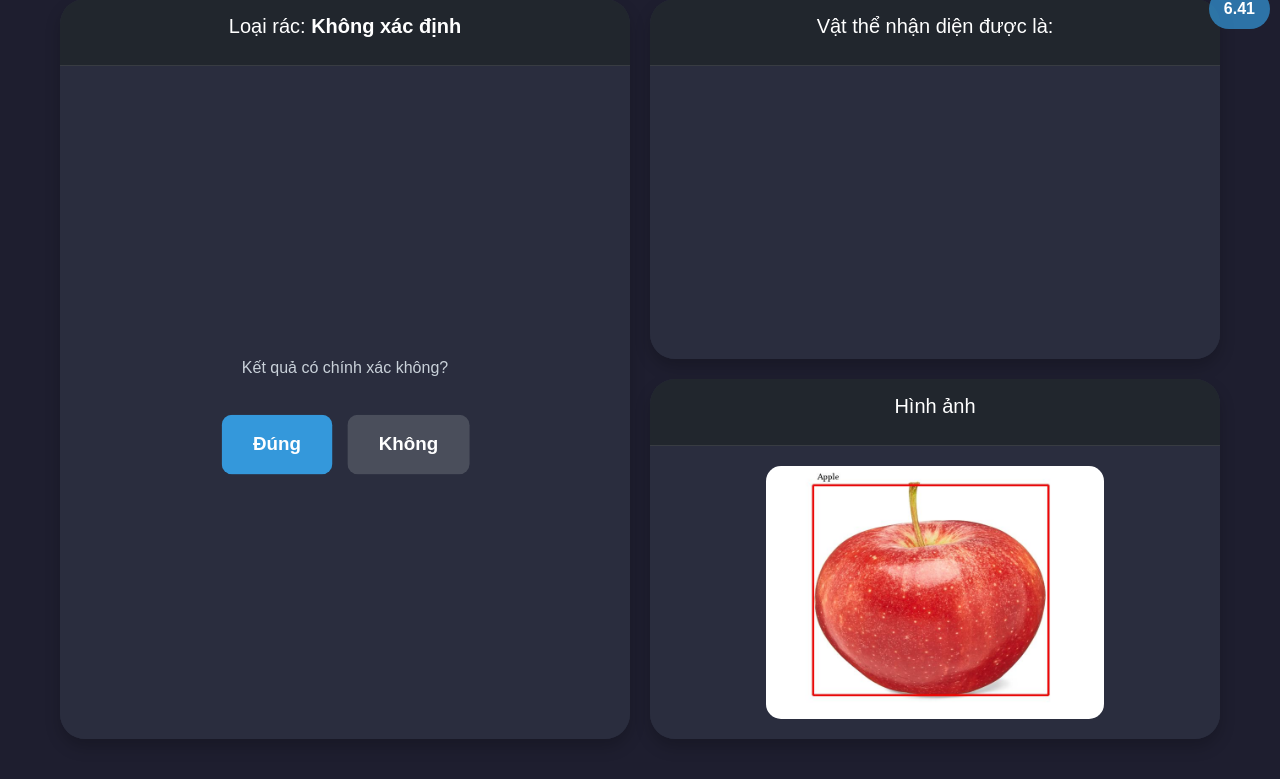
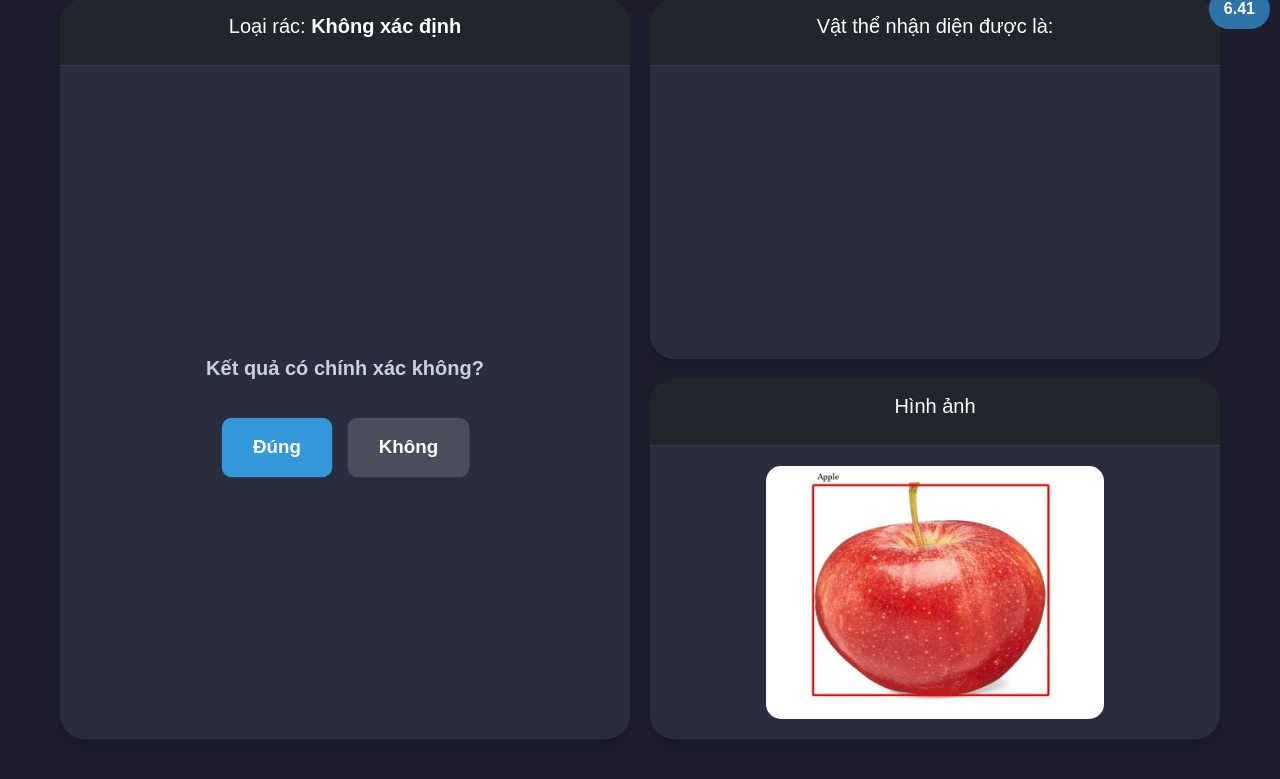
Before and after one commit to QuangquyNguyenvo/Project-Classification, a Flask app: page /result in a window 1280 px wide. Shown: the part 21-800 px from the top of the page. Run offline with Flask 3, Linux system fonts and the light colour scheme; some libraries are stand-ins or nearby versions.

Commit message:
tăng font-size cho dễ nhìn xíu

```diff
--- a/vision_app/templates/result.html
+++ b/vision_app/templates/result.html
@@ -221,6 +221,10 @@
                 padding: 0;
             }
         }
+        .question-text {
+            font-size: 20px;
+            font-weight: bold;
+        }
     </style>
 </head>
 <body>
@@ -237,7 +241,7 @@
                     <h5 class="card-title">Loại rác: <strong id="waste-type">{{ waste_type }}</strong></h5>
                 </div>
                 <div class="card-body text-center">
-                    <p class="card-text mt-4">Kết quả có chính xác không?</p>
+                    <p class="card-text mt-4 question-text">Kết quả có chính xác không?</p>
                     <div class="feedback-buttons">
                         <button id="correct-btn" class="btn btn-primary">Đúng</button>
                         <button id="incorrect-btn" class="btn btn-secondary">Không</button>
```
